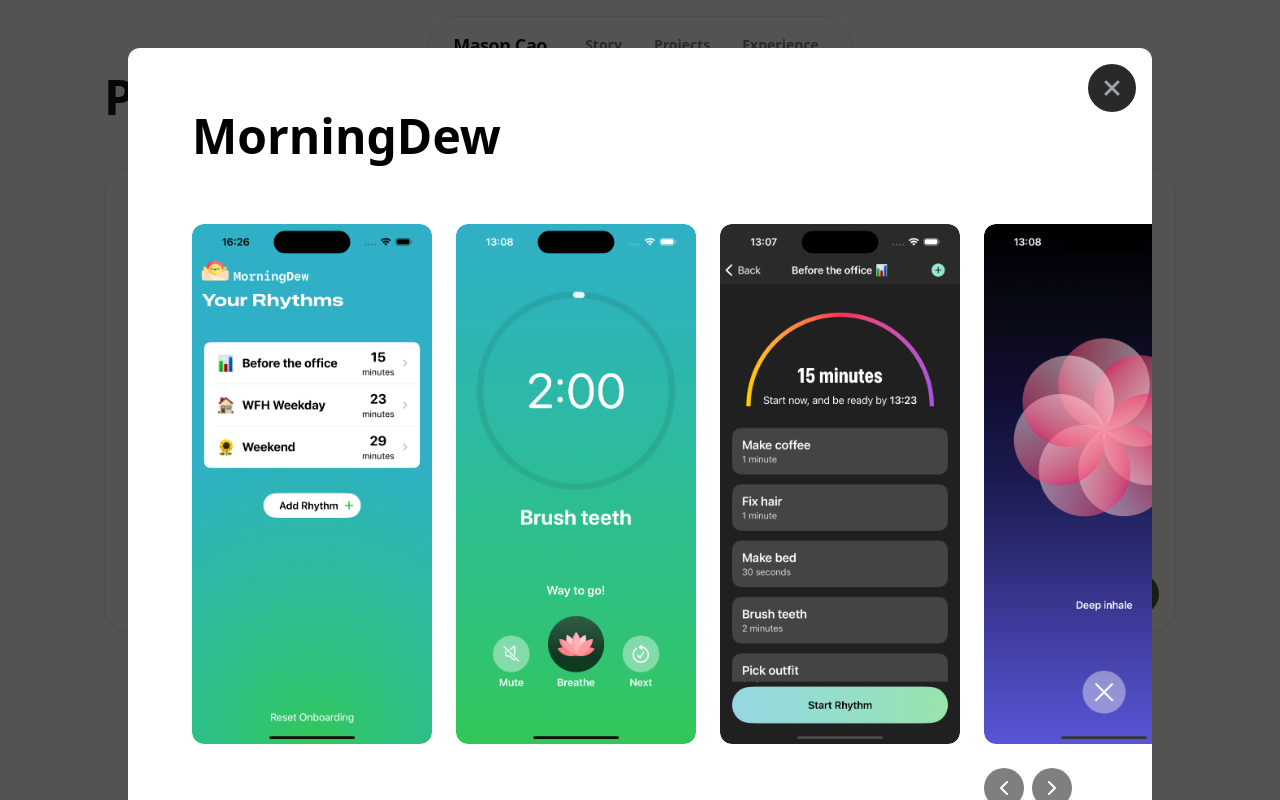
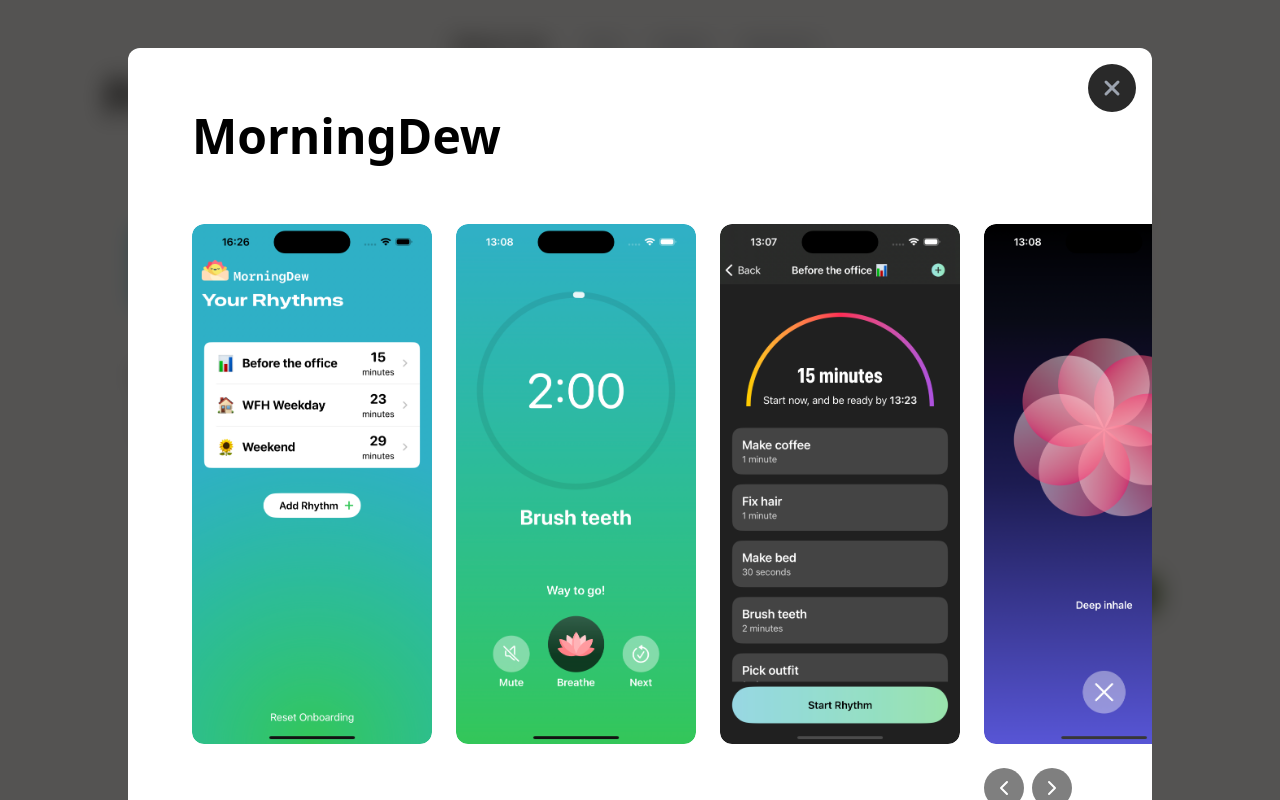
Before and after one commit to greenerycomplexity/mason-portfolio, a Next.js app: page / in a window 1280 px wide. Both pictures are taken after a click on the button 272 px from the left and 1731 px from the top of the page. Shown: the part 1331-2131 px from the top of the page. Built offline with nearby package versions, Linux system fonts and the light colour scheme.

Commit message:
Animation refinement

```diff
--- a/components/ProjectModal.tsx
+++ b/components/ProjectModal.tsx
@@ -55,7 +55,7 @@
 
   return (
     <div
-      className={`fixed inset-0 z-50 overflow-y-auto transition-all duration-500 ease-in-out text-black ${
+      className={`fixed inset-0 z-50 overflow-y-auto transition-all duration-300 ease-linear text-black backdrop-blur-md ${
         isAnimating ? "bg-stone-950/70" : "bg-black/0"
       }`}
       onClick={onClose}
```
